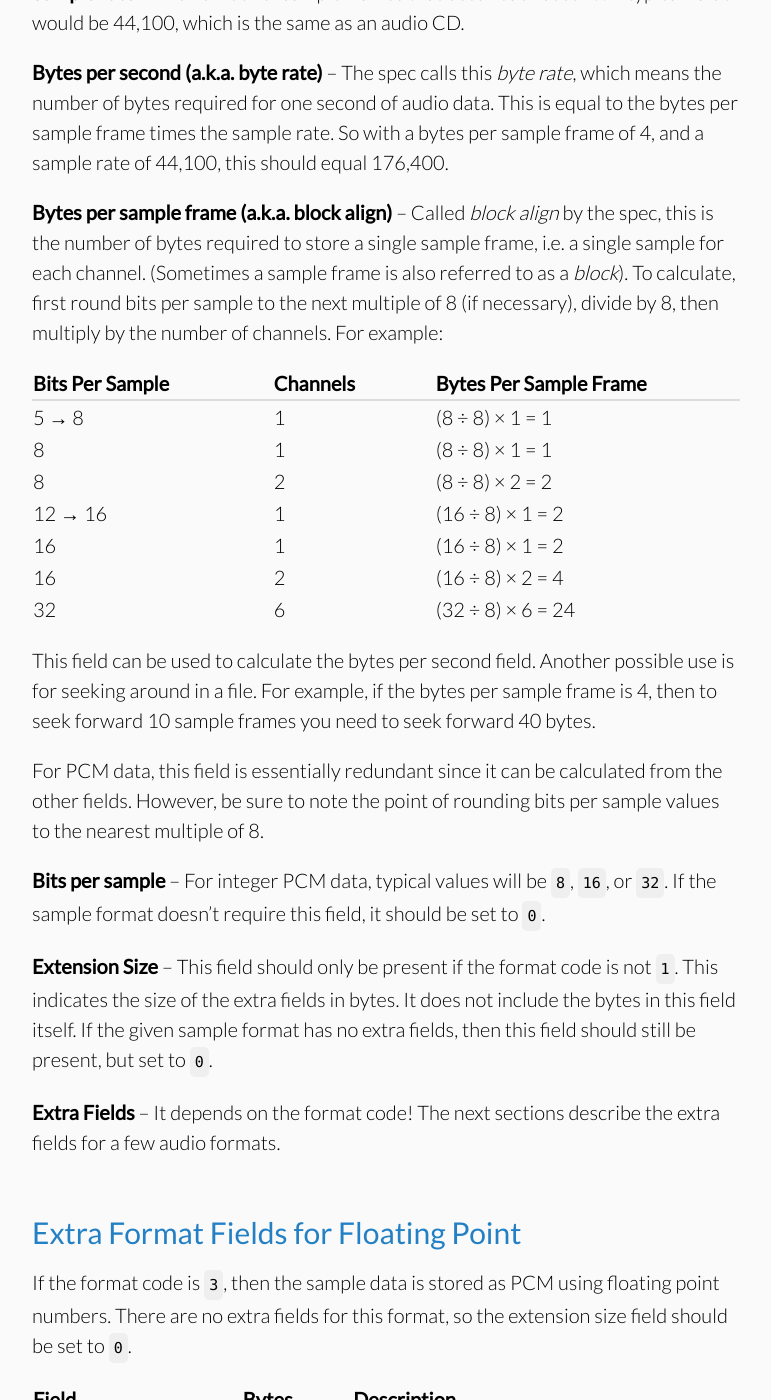
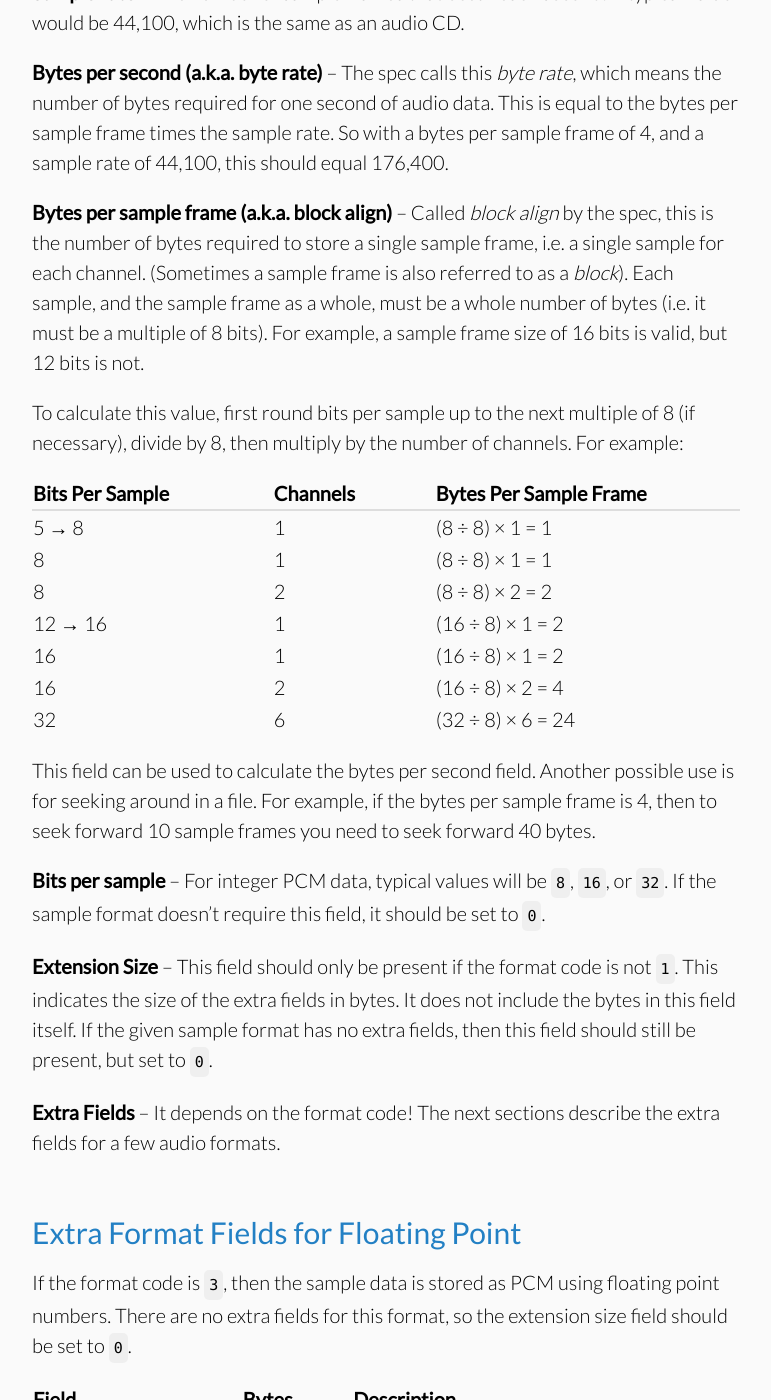
Before and after one commit to jstrait/wavefile, a Jekyll site: the page built from how_wave_files_work.html, in a window 1280 px wide and 1400 px high, scrolled down 5420 px. Shown: the whole window, without its empty margins (254-1025 px from the left). Built offline with Jekyll 4.4.1, drawn with Linux system fonts in a browser that asks for light colours; some web fonts are replaced.

Commit message:
Improving "Bytes per sample frame" field description
In particular, making it more explicit that the sizes of the
sample and sample frame containers must be a whole number of bytes.

```diff
--- a/how_wave_files_work.html
+++ b/how_wave_files_work.html
@@ -156,7 +156,8 @@ and Data Specifications 1.0, August 1991</a></li>
   <p><strong>Number of channels</strong> &ndash; Typically a file will have 1 channel (mono) or 2 channels (stereo). A 5.1 surround sound file will have 6 channels.</p>
   <p><strong>Sample rate</strong> &ndash; The number of sample frames that occur each second. A typical value would be 44,100, which is the same as an audio CD.</p>
   <p><strong>Bytes per second (a.k.a. byte rate)</strong> &ndash; The spec calls this <em>byte rate</em>, which means the number of bytes required for one second of audio data. This is equal to the bytes per sample frame times the sample rate. So with a bytes per sample frame of 4, and a sample rate of 44,100, this should equal 176,400.</p>
-  <p><strong>Bytes per sample frame (a.k.a. block align)</strong> &ndash; Called <em>block align</em> by the spec, this is the number of bytes required to store a single sample frame, i.e. a single sample for each channel. (Sometimes a sample frame is also referred to as a <em>block</em>). To calculate, first round bits per sample to the next multiple of 8 (if necessary), divide by 8, then multiply by the number of channels. For example:
+  <p><strong>Bytes per sample frame (a.k.a. block align)</strong> &ndash; Called <em>block align</em> by the spec, this is the number of bytes required to store a single sample frame, i.e. a single sample for each channel. (Sometimes a sample frame is also referred to as a <em>block</em>). Each sample, and the sample frame as a whole, must be a whole number of bytes (i.e. it must be a multiple of 8 bits). For example, a sample frame size of 16 bits is valid, but 12 bits is not.</p>
+  <p>To calculate this value, first round bits per sample up to the next multiple of 8 (if necessary), divide by 8, then multiply by the number of channels. For example:</p>
   <div class="scroll-x">
     <table>
       <tr>
@@ -202,7 +203,6 @@ and Data Specifications 1.0, August 1991</a></li>
     </table>
   </div>
   <p>This field can be used to calculate the bytes per second field. Another possible use is for seeking around in a file. For example, if the bytes per sample frame is 4, then to seek forward 10 sample frames you need to seek forward 40 bytes.</p>
-  <p>For PCM data, this field is essentially redundant since it can be calculated from the other fields. However, be sure to note the point of rounding bits per sample values to the nearest multiple of 8.</p>
   <p><strong>Bits per sample</strong> &ndash; For integer PCM data, typical values will be <code>8</code>, <code>16</code>, or <code>32</code>. If the sample format doesn&rsquo;t require this field, it should be set to <code>0</code>.</p>
   <p><strong>Extension Size</strong> &ndash; This field should only be present if the format code is not <code>1</code>. This indicates the size of the extra fields in bytes. It does not include the bytes in this field itself. If the given sample format has no extra fields, then this field should still be present, but set to <code>0</code>.</p>
   <p><strong>Extra Fields</strong> &ndash; It depends on the format code! The next sections describe the extra fields for a few audio formats.</p>
```
